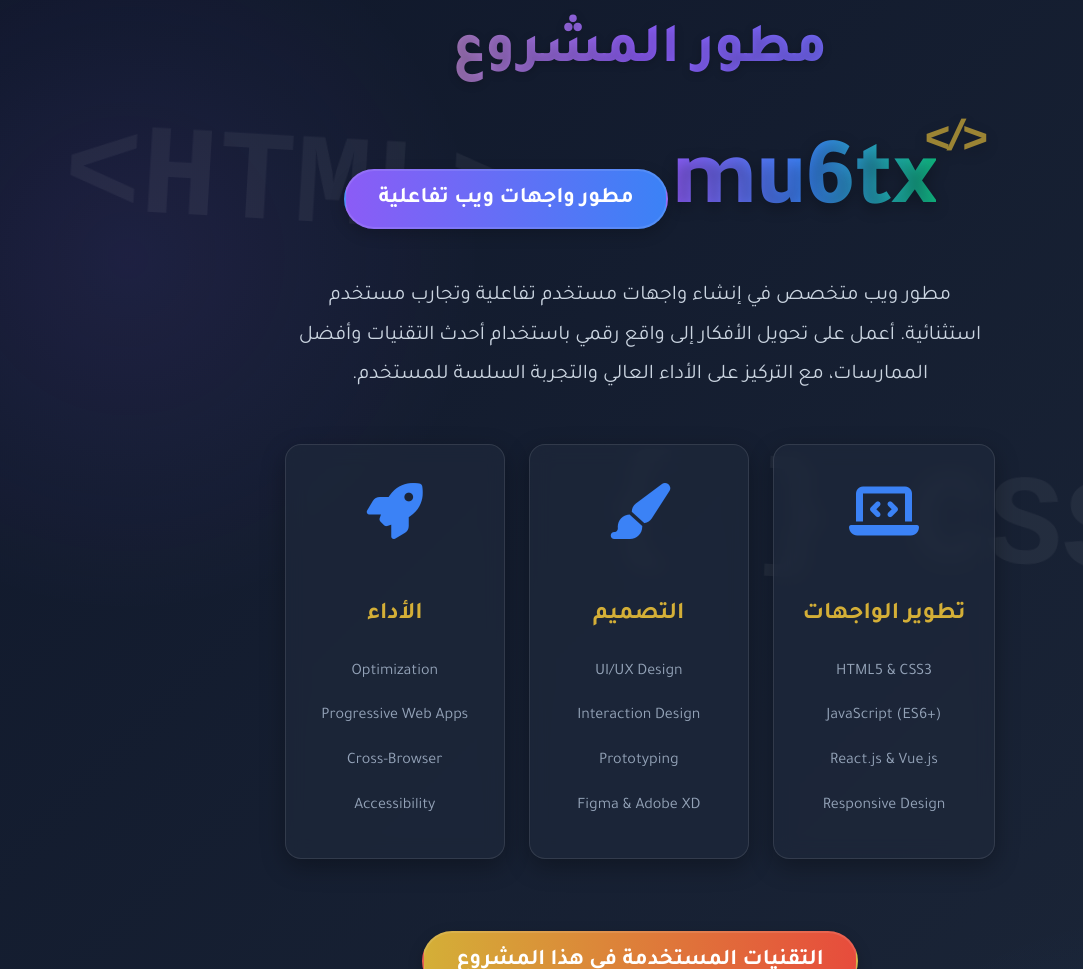
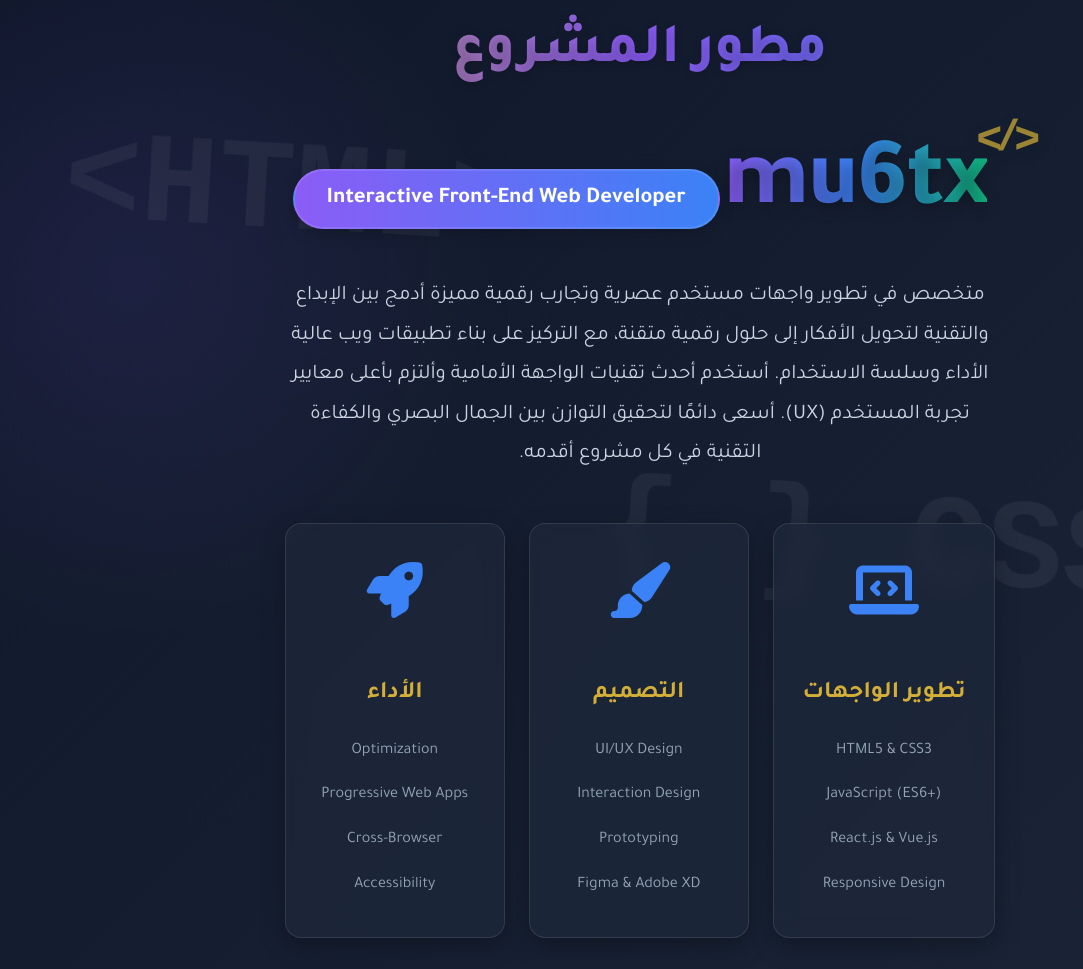
Before and after one commit to mu6tx-tech/Amal_Hammadeh, a plain HTML site: page index.html in a window 1280 px wide. Shown: the part 4766-5735 px from the top of the page, without its empty margins (0-1083 px from the left). Drawn offline with Linux system fonts and the light colour scheme.

Commit message:
index.html

```diff
--- a/index.html
+++ b/index.html
@@ -1097,12 +1097,13 @@
         <div class="developer-container">
             <h2 class="developer-title">مطور المشروع</h2>
             <div class="developer-name">mu6tx</div>
-            <div class="developer-tag">مطور واجهات ويب تفاعلية</div>
+            <div class="developer-tag">Interactive Front-End Web Developer</div>
 
             <p class="developer-description">
-                مطور ويب متخصص في إنشاء واجهات مستخدم تفاعلية وتجارب مستخدم استثنائية.
-                أعمل على تحويل الأفكار إلى واقع رقمي باستخدام أحدث التقنيات وأفضل الممارسات،
-                مع التركيز على الأداء العالي والتجربة السلسة للمستخدم.
+            متخصص في تطوير واجهات مستخدم عصرية وتجارب رقمية مميزة
+            أدمج بين الإبداع والتقنية لتحويل الأفكار إلى حلول رقمية متقنة، مع التركيز على بناء تطبيقات ويب عالية الأداء وسلسة الاستخدام.
+            أستخدم أحدث تقنيات الواجهة الأمامية وألتزم بأعلى معايير تجربة المستخدم (UX).
+            أسعى دائمًا لتحقيق التوازن بين الجمال البصري والكفاءة التقنية في كل مشروع أقدمه.
             </p>
 
             <div class="developer-skills">
```
